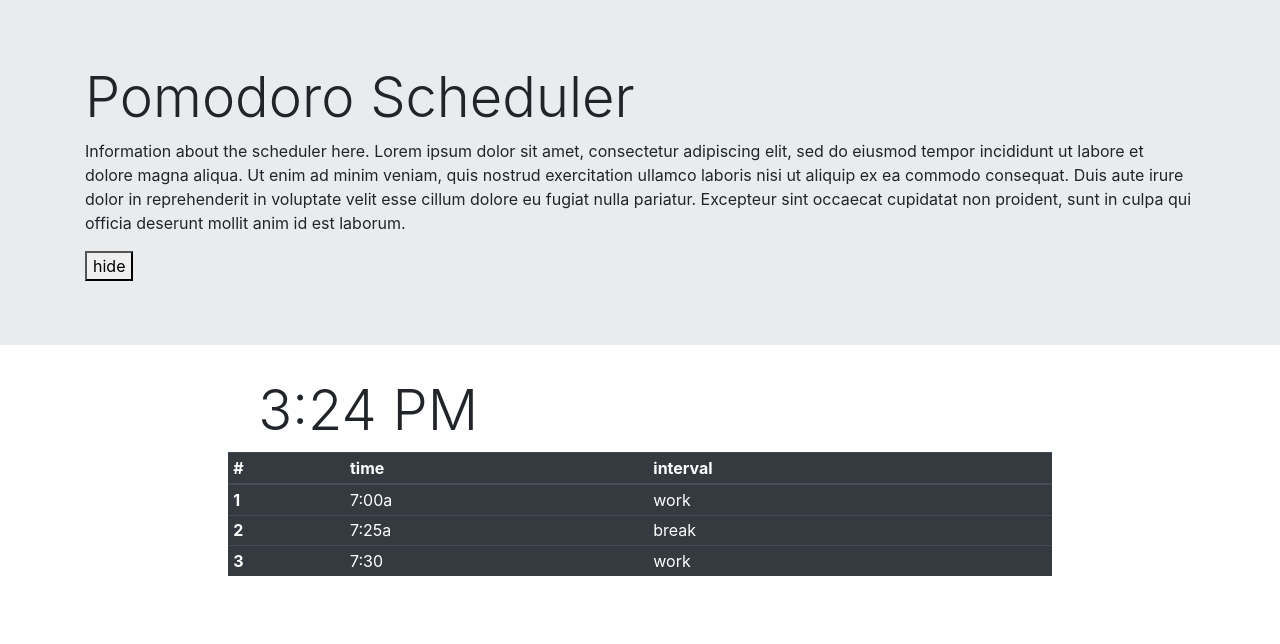
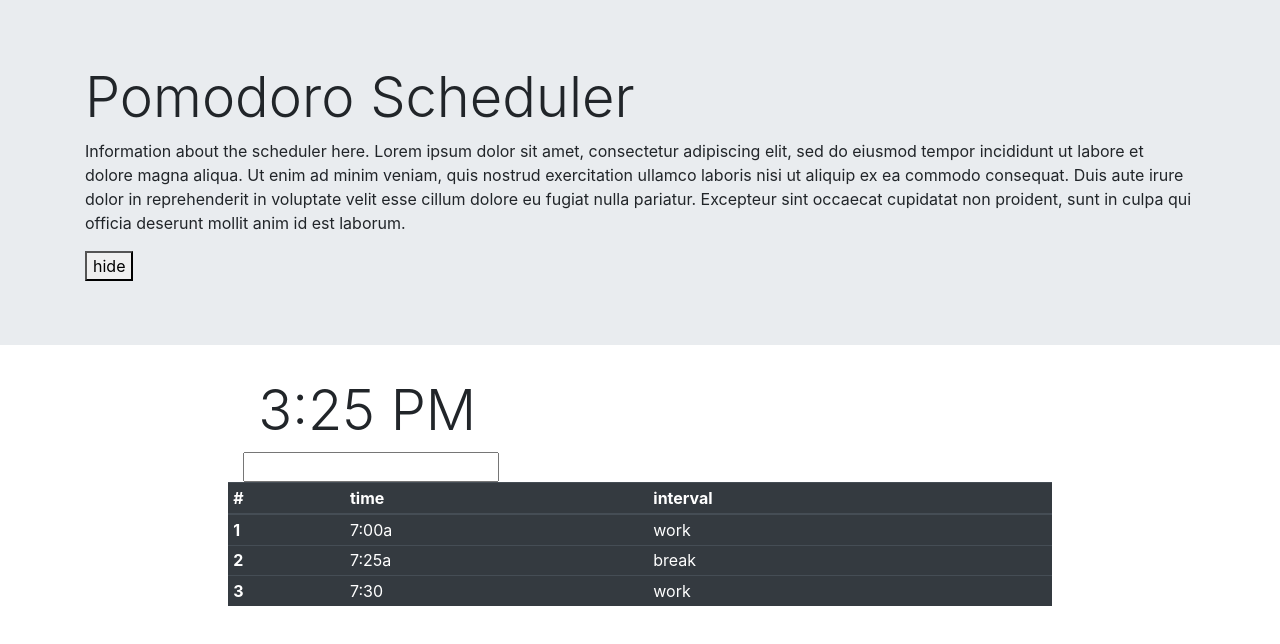
Before and after one commit to shaneGoose/angular-pomsched13, an Angular app: page / in a window 1280 px wide. Shown: the top 644 px of the page. Built offline with nearby package versions, Linux system fonts and the light colour scheme.

Commit message:
2 files modified

```diff
--- a/src/app/pomodoro/pomodoro.component.html
+++ b/src/app/pomodoro/pomodoro.component.html
@@ -4,9 +4,7 @@
       <div class="container">
         <h1 class="display-4">{{jClock | date:'shortTime'}}</h1>
     </div>
-    <div>
-
-    </div>
+    <input type="number" />
   </div>
   <table class="table table-sm table-dark">
   <thead>
--- a/src/app/pomodoro/pomodoro.component.ts
+++ b/src/app/pomodoro/pomodoro.component.ts
@@ -1,5 +1,4 @@
 import { Component, OnInit } from '@angular/core';
-import { MS_CONV } from '../CONSTANTS';
 
 @Component({
   selector: 'pom-sched',
@@ -8,14 +7,29 @@ import { MS_CONV } from '../CONSTANTS';
 })
 export class PomodoroComponent implements OnInit {
   //Instance Variables
-  jClock: Date;
+  private jClock: Date;
+  private ticker;
+  private rows: pInterval[];
 
   constructor() {}
 
   ngOnInit() {
     this.jClock = new Date(Date.now());
+    this.ticker = setInterval(this.tick, 500);
+  }
+
+  ngOnDestroy() {
+    clearInterval(this.ticker);
   }
 
   //Ticker function
+  tick = () => {
+    this.jClock = new Date(Date.now());
+  }
+}
 
+interface pInterval {
+  id: number,
+  time: Date, //Got to convert with pipe
+  interval: string
 }
```
